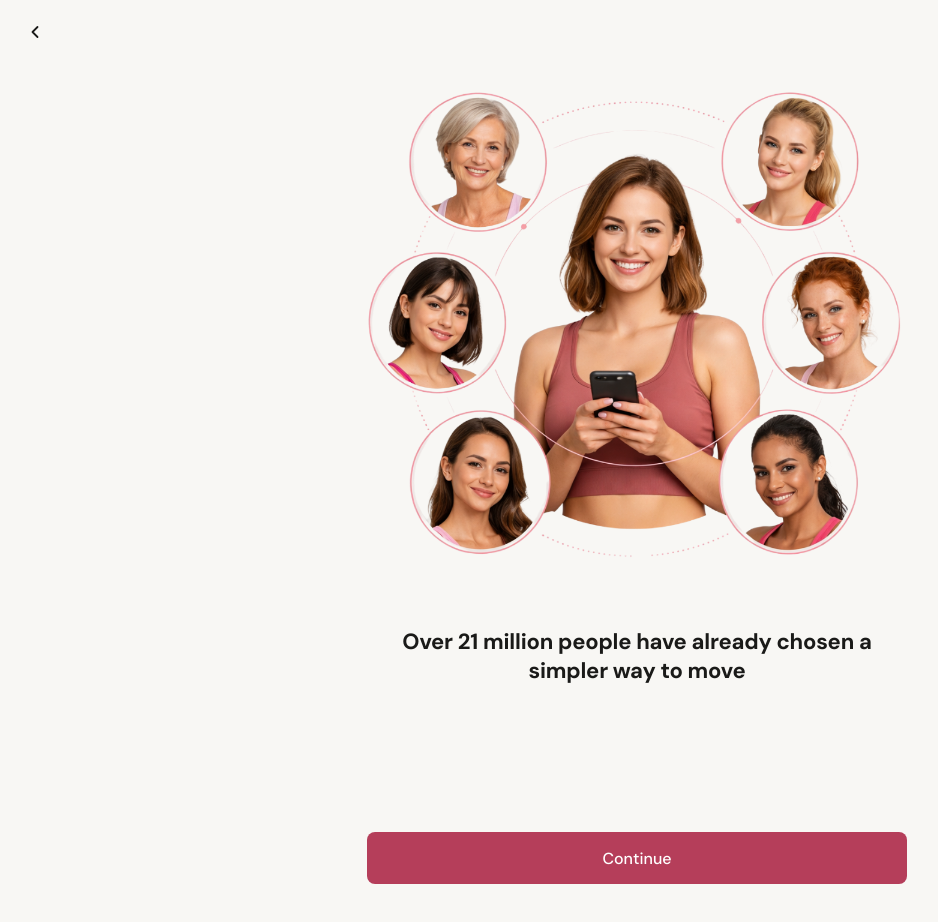
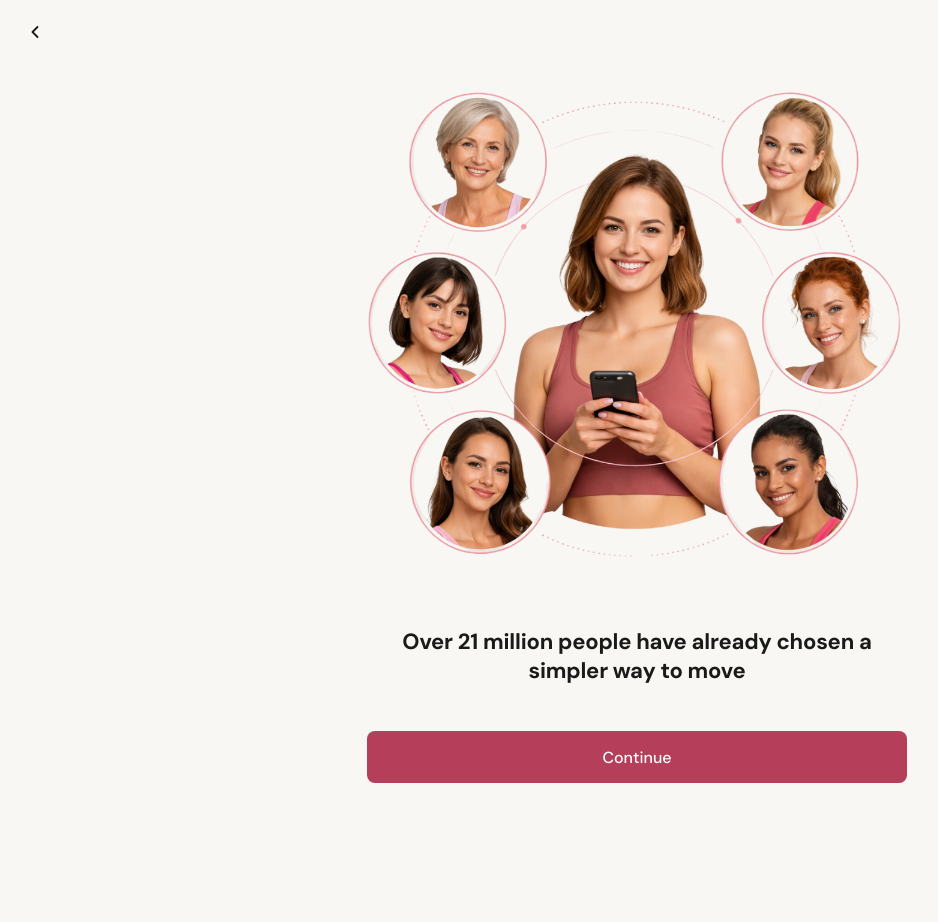
Before and after one commit to soft-synergy/quiz, a Next.js app: page /1/quiz/1 in a window 1280 px wide. Shown: the top 922 px of the page, without its empty margins (3-941 px from the left). After the commit the page ends 831 px from the top, so only its background shows below. Built offline with nearby package versions, Linux system fonts and the light colour scheme.

Commit message:
fix interstitial margin, scroll reset

```diff
--- a/app/[lang]/quiz/[step]/interstitial.module.css
+++ b/app/[lang]/quiz/[step]/interstitial.module.css
@@ -6,7 +6,6 @@
 .main {
   padding-top: 60px;
   padding-bottom: 0;
-  min-height: 100vh;
   display: flex;
   flex-direction: column;
   align-items: center;
--- a/app/[lang]/quiz/[step]/page.tsx
+++ b/app/[lang]/quiz/[step]/page.tsx
@@ -503,6 +503,7 @@ export default function QuizStepPage() {
           const next = stepNum + 1
           setStepNum(next)
           window.history.pushState(null, '', `${base}/${next}`)
+          window.scrollTo(0, 0)
         }
       } else {
         if (stepNum <= 1) {
@@ -511,6 +512,7 @@ export default function QuizStepPage() {
           const prev = stepNum - 1
           setStepNum(prev)
           window.history.pushState(null, '', `${base}/${prev}`)
+          window.scrollTo(0, 0)
         }
       }
     },
--- a/app/quiz/[step]/interstitial.module.css
+++ b/app/quiz/[step]/interstitial.module.css
@@ -6,7 +6,6 @@
 .main {
   padding-top: 60px;
   padding-bottom: 0;
-  min-height: 100vh;
   display: flex;
   flex-direction: column;
   align-items: center;
--- a/app/quiz/[step]/page.tsx
+++ b/app/quiz/[step]/page.tsx
@@ -503,6 +503,7 @@ export default function QuizStepPage() {
           const next = stepNum + 1
           setStepNum(next)
           window.history.pushState(null, '', `/quiz/${next}`)
+          window.scrollTo(0, 0)
         }
       } else {
         if (stepNum <= 1) {
@@ -511,6 +512,7 @@ export default function QuizStepPage() {
           const prev = stepNum - 1
           setStepNum(prev)
           window.history.pushState(null, '', `/quiz/${prev}`)
+          window.scrollTo(0, 0)
         }
       }
     },
```
